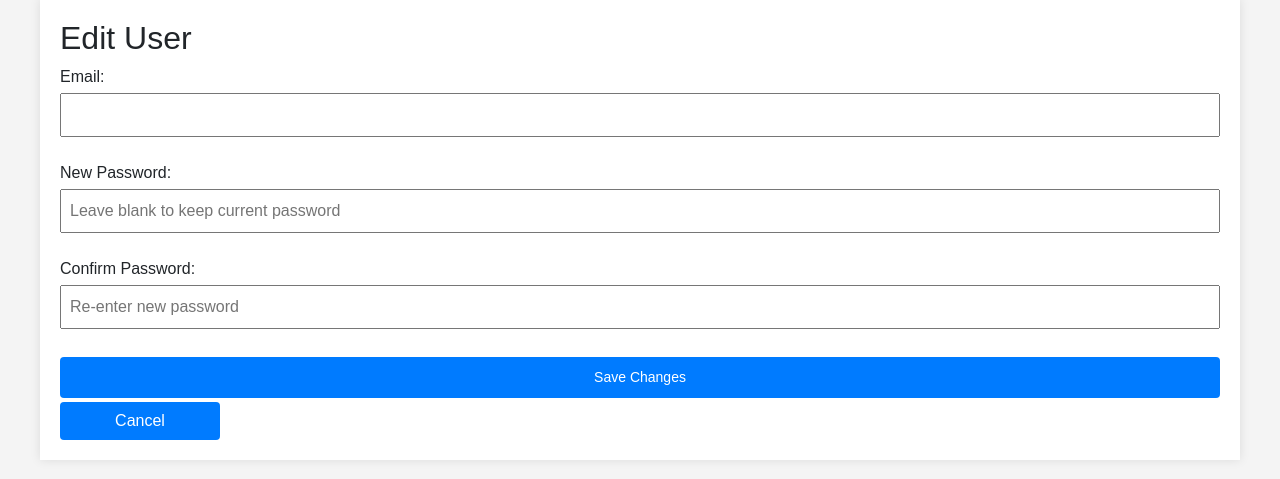
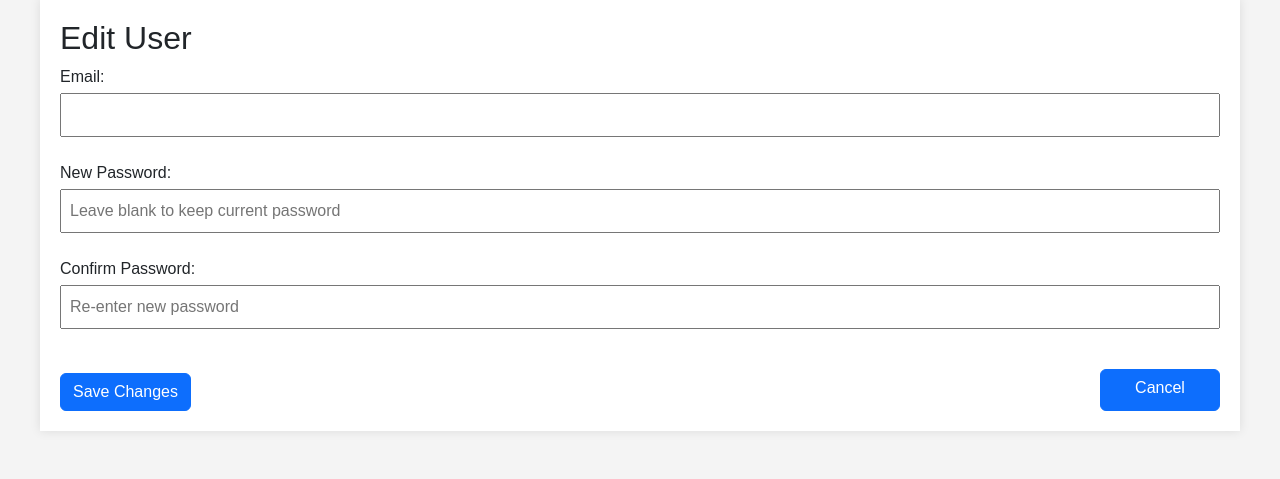
Before and after one commit to Sam-Bendelow/Ticket-Logging-System, a Python web app: template service_desk_app/app/templates/edit_user_admin.html in a window 1280 px wide. Shown: the part 75-554 px from the top of the page. Run offline with Jinja, Linux system fonts and the light colour scheme; the template is opened without the code that fills it, so the values that code supplies are empty.

Commit message:
Updated button styles on edit user page

```diff
--- a/service_desk_app/app/templates/edit_user_admin.html
+++ b/service_desk_app/app/templates/edit_user_admin.html
@@ -14,16 +14,23 @@
     <label for="confirm-password">Confirm Password:</label>
     <input type="password" id="confirm-password" name="confirm-password" placeholder="Re-enter new password" {% if is_view_only %}disabled{% endif %}><br><br>
 
-    <div class="button-container">
-        <button type="submit" class="save-button" {% if is_view_only %}disabled{% endif %}>Save Changes</button>
+    <div class="d-flex justify-content-between mt-3">
+
+        <button type="submit" class="btn btn-primary update-btn" {% if is_view_only %}disabled{% endif %}>
+            Save Changes
+        </button>
+
         <a href="
         {% if current_user.role == 'analyst' %}
             {{ url_for('analyst.analyst_all_users') }}
         {% else %}
             {{ url_for('admin.all_users') }}
         {% endif %}
-        " class="cancel-button">Cancel</a>
+        " class="btn btn-primary update-btn">
+            Cancel
+        </a>
     </div>
+
 </form>
 
 <script src="{{ url_for('static', filename='password_validation.js') }}"></script>
```
